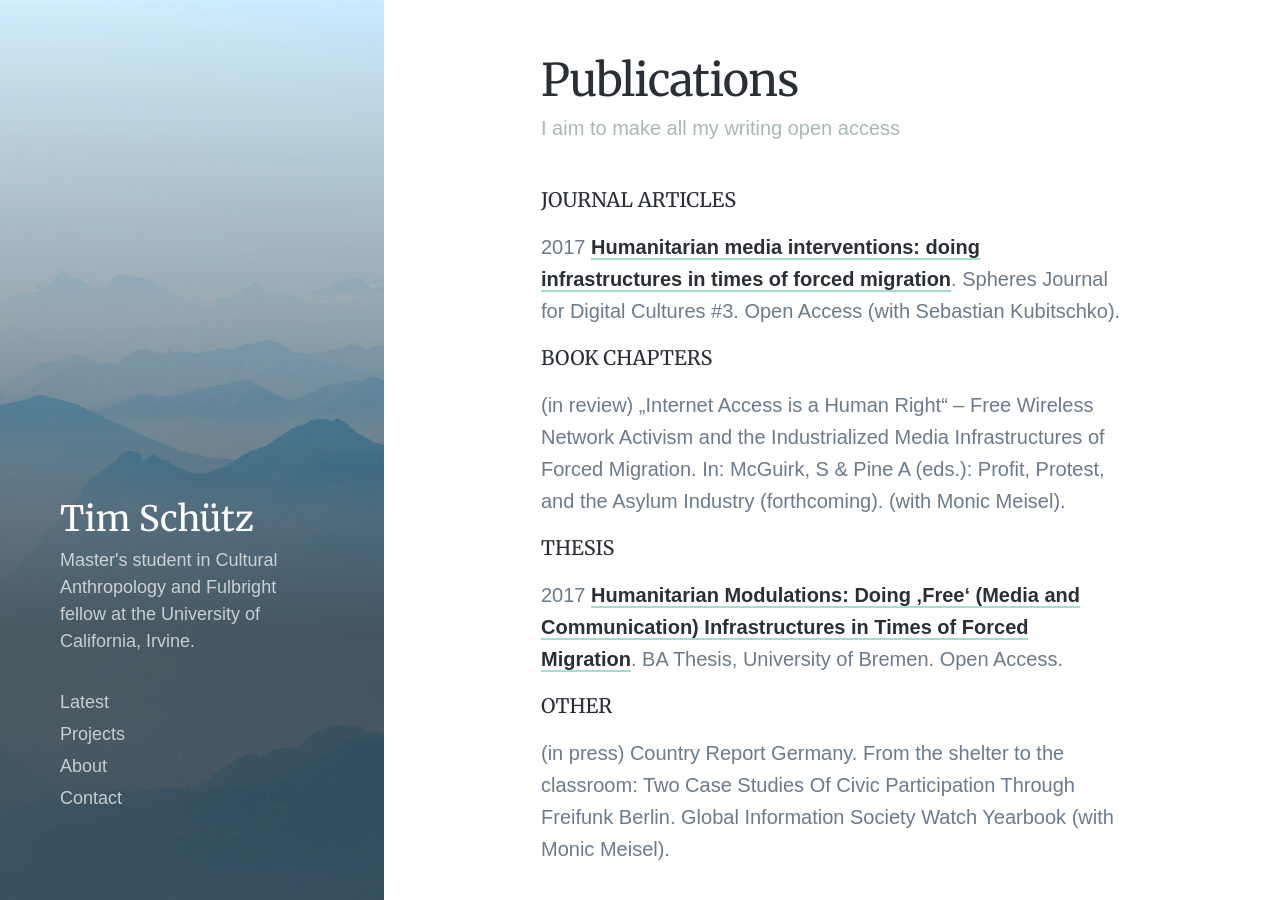
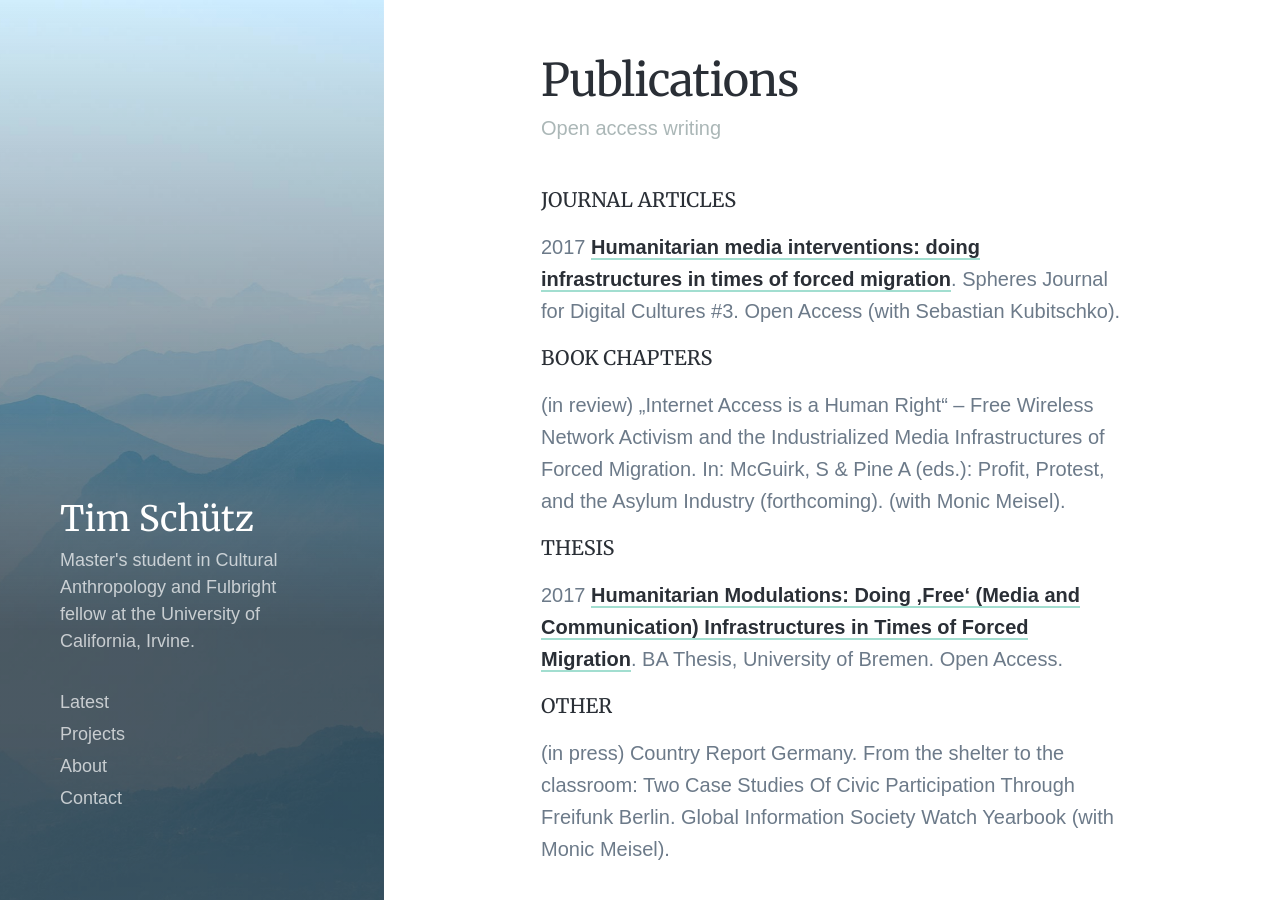
Before and after one commit to Tschuetzuci/tschuetzuci.github.io, a Jekyll site: the page built from _pages/publications.md, in a window 1280 px wide and 900 px high. Built offline with Jekyll 4.4.1, drawn with Linux system fonts in a browser that asks for light colours; nearby versions of some CDN libraries; some web fonts are replaced.

Commit message:
Update publications.md

```diff
--- a/_pages/publications.md
+++ b/_pages/publications.md
@@ -1,6 +1,6 @@
 ---
 title: Publications
-subtitle: I aim to make all my writing open access
+subtitle: Open access writing
 description: Publications by Tim Schütz
 featured_image: /images/demo/demo-portrait.jpg
 ---
```
